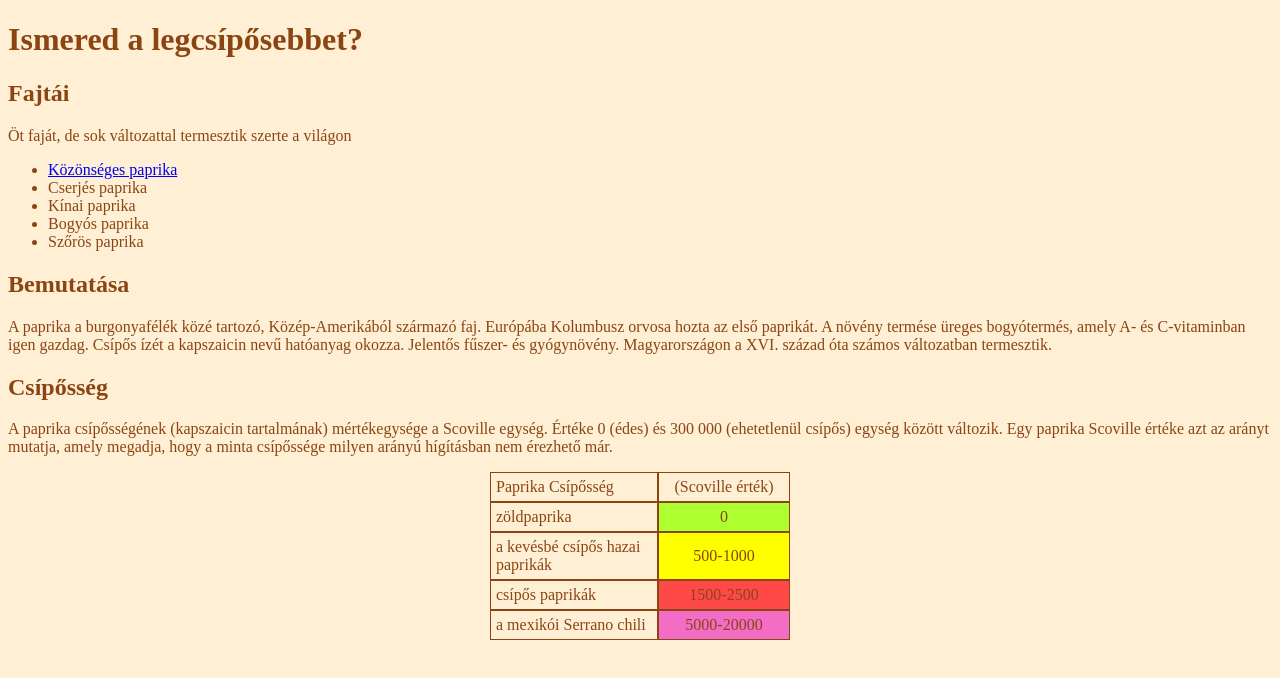
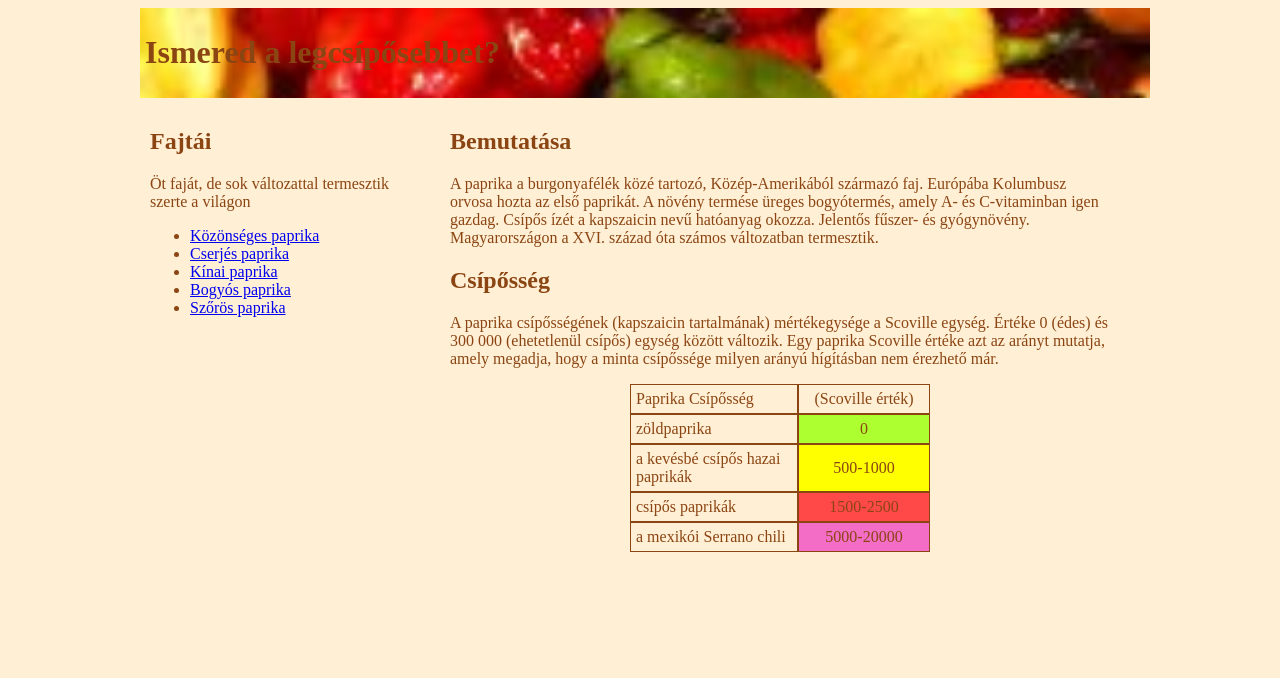
Before and after one commit to Gircsi117/paprika, a plain HTML site: page index.html in a window 1280 px wide. Drawn offline with Linux system fonts and the light colour scheme.

Commit message:
Fejléc háttérszin beállítása

```diff
--- a/index.html
+++ b/index.html
@@ -16,10 +16,10 @@
             <p>Öt faját, de sok változattal termesztik szerte a világon</p>
             <ul>
                 <li><a href="Images/sok.jpg", target="_blank">Közönséges paprika</a></li>
-                <li><a href="https://hu.wikipedia.org/wiki/Paprika" target="_blank"></a>Cserjés paprika</li>
-                <li><a href="https://hu.wikipedia.org/wiki/Paprika" target="_blank"></a>Kínai paprika</li>
-                <li><a href="https://hu.wikipedia.org/wiki/Paprika" target="_blank"></a>Bogyós paprika</li>
-                <li><a href="https://hu.wikipedia.org/wiki/Paprika" target="_blank"></a>Szőrös paprika</li>
+                <li><a href="https://hu.wikipedia.org/wiki/Paprika" target="_blank">Cserjés paprika</a></li>
+                <li><a href="https://hu.wikipedia.org/wiki/Paprika" target="_blank">Kínai paprika</a></li>
+                <li><a href="https://hu.wikipedia.org/wiki/Paprika" target="_blank">Bogyós paprika</a></li>
+                <li><a href="https://hu.wikipedia.org/wiki/Paprika" target="_blank">Szőrös paprika</a></li>
             </ul>
         </div>
         <div id="tartalom">
--- a/paprika.css
+++ b/paprika.css
@@ -1,6 +1,33 @@
 body{
     background-color: papayawhip;
     color: saddlebrown;
+}
+
+
+#fokeret{
+    margin: auto;
+    width: 1000px;
+}
+
+#fejlec{
+    width: 100%;
+    padding: 5px;
+    background-image: url("Images/szines.jpg");
+    background-repeat: no-repeat;
+    background-size: cover;
+}
+
+#menu{
+    padding: 10px;
+    float: left;
+    width: 250px;
+}
+
+#tartalom{
+    float: right;
+    width: 660px;
+    padding: 30px;
+    padding-top: 10px;
 }
 
 table{
```
